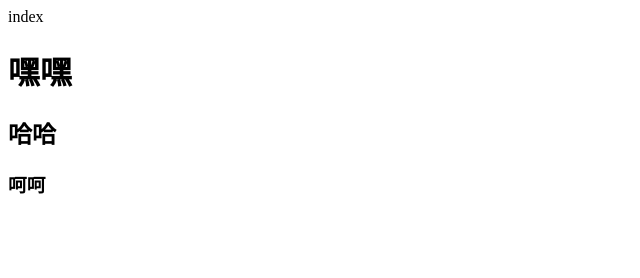
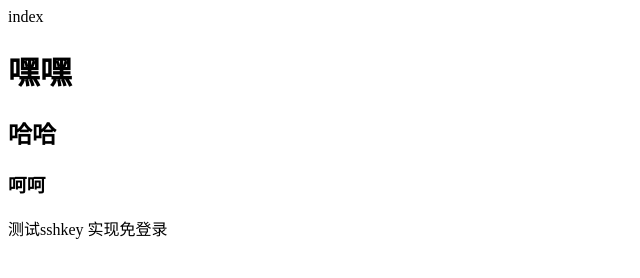
Before and after one commit to only-L/git-demo, a plain HTML site: page index.html in a window 1280 px wide. Shown: the whole page, without its empty margins (0-640 px from the left). Drawn offline with Linux system fonts and the light colour scheme.

Commit message:
测试ssh

```diff
--- a/index.html
+++ b/index.html
@@ -11,5 +11,6 @@
     <h1>嘿嘿</h1>
     <h2>哈哈</h2>
     <h3>呵呵</h3>
+    <span>测试sshkey 实现免登录</span>
 </body>
 </html>
```
